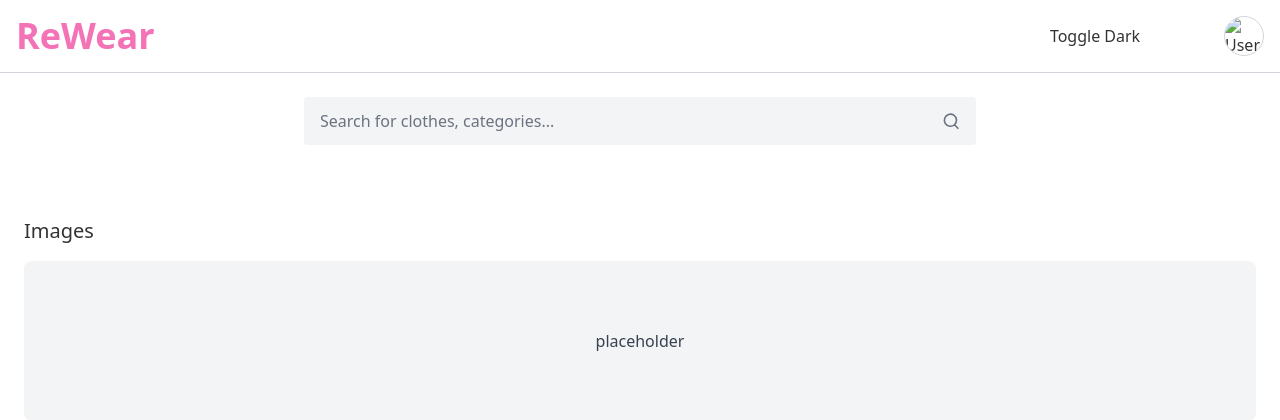
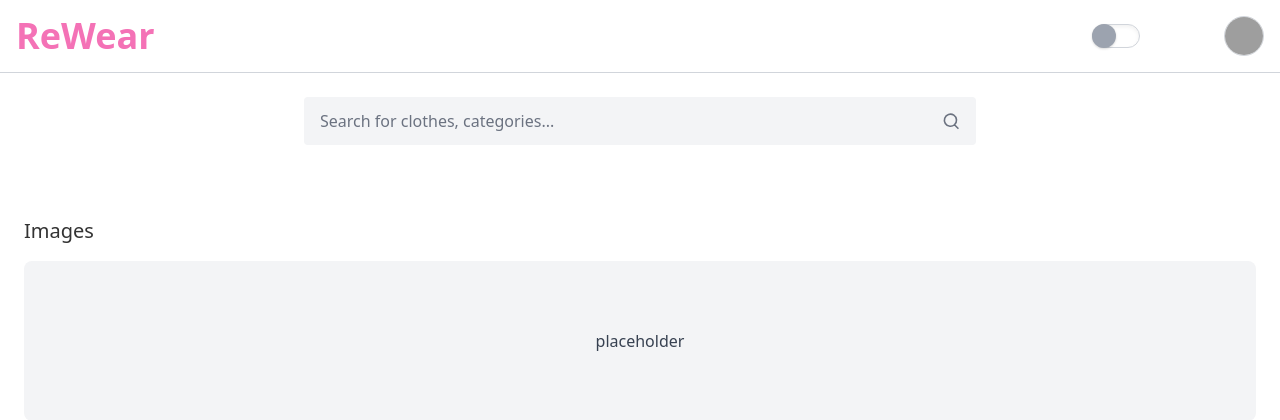
Before and after one commit to AbhishekASLK/rewear, a FastAPI app: template app/modules/landing/ui/templates/landing_base.html in a window 1280 px wide. Shown: the top 420 px of the page. Run offline with FastAPI, Linux system fonts and the light colour scheme; the template is opened without the code that fills it, so the values that code supplies are empty; some libraries are stand-ins or nearby versions; grey boxes are pictures that could not be loaded.

Commit message:
added toggle button for theme change

```diff
--- a/app/modules/landing/ui/templates/landing.html
+++ b/app/modules/landing/ui/templates/landing.html
@@ -9,15 +9,22 @@
 
     <!-- Right Section: Toggle + User Info -->
     <div class="flex items-center gap-4">
-      <!-- Dark Mode Toggle -->
-      <button @click="dark = !dark; localStorage.theme = dark ? 'dark' : 'light'" class="btn-ghost">
-        Toggle Dark
-      </button>
+      <!-- Toggle Switch -->
+      <div class="relative inline-block w-12 h-6 align-middle select-none transition duration-200 ease-in"
+          @click="dark = !dark; localStorage.theme = dark ? 'dark' : 'light'">
+        <div :class="dark ? 'bg-blue-800' : 'bg-white'"
+            class="block w-12 h-6 rounded-full shadow-inner border border-gray-300 transition-colors duration-300">
+        </div>
+        <div :class="dark ? 'translate-x-6 bg-orange-500' : 'translate-x-0 bg-gray-400'"
+            class="absolute left-0 top-0 w-6 h-6 bg-gray-400 rounded-full shadow transform transition-transform duration-300 ease-in-out">
+        </div>
+      </div>
+
 
       <!-- User Info -->
       <div class="flex items-center gap-2">
         <span class="text-sm font-medium text-white">John Doe</span>
-        <img src="https://via.placeholder.com/40" alt="User Photo" class="w-10 h-10 rounded-full border border-gray-300" />
+        <img src="https://static.vecteezy.com/system/resources/previews/036/594/092/non_2x/man-empty-avatar-photo-placeholder-for-social-networks-resumes-forums-and-dating-sites-male-and-female-no-photo-images-for-unfilled-user-profile-free-vector.jpg" alt="User Photo" class="w-10 h-10 rounded-full border border-gray-300" />
       </div>
     </div>
 
```
